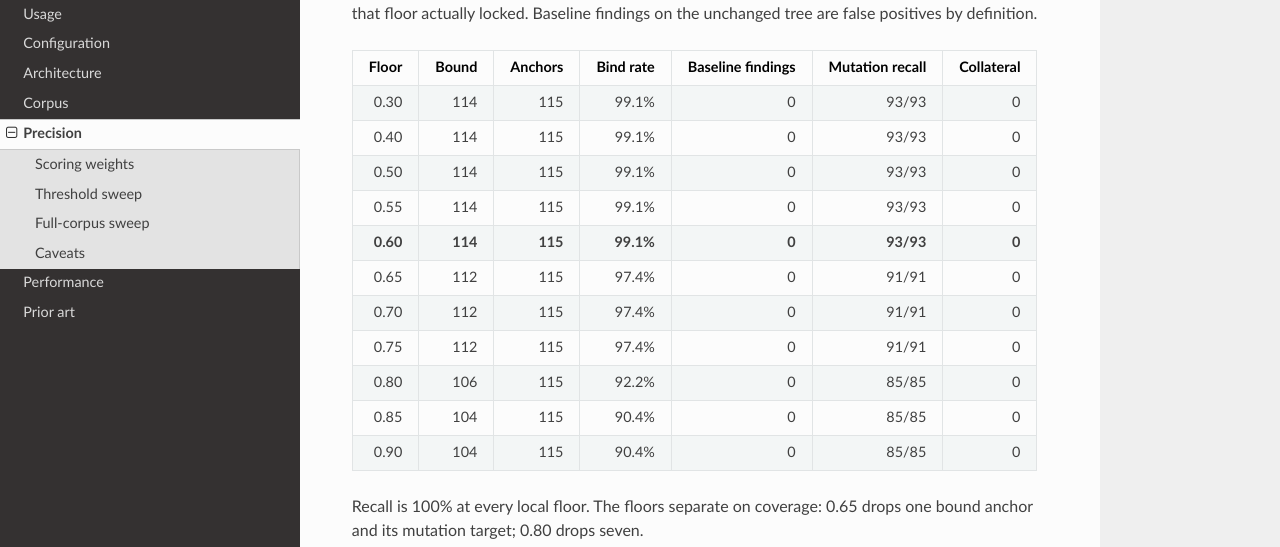
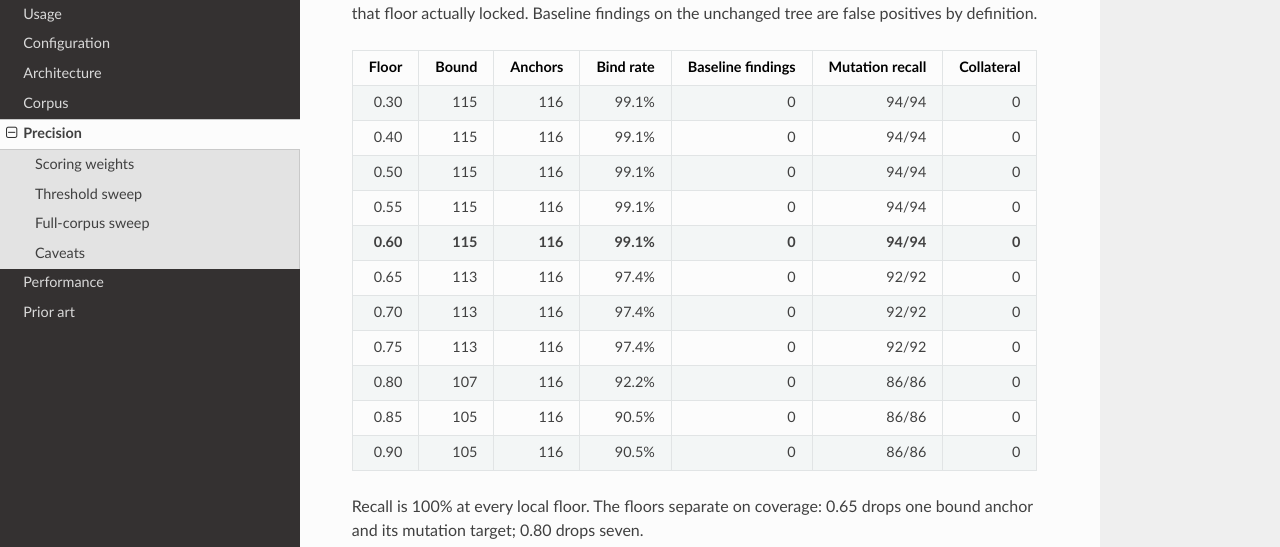
Before and after one commit to vindeckyy/docbind, an MkDocs documentation site: the page built from docs/precision.md, in a window 1280 px wide and 1400 px high, scrolled down 1109 px. Shown: the part 165-712 px from the top of the window. Built offline with MkDocs 1.6.1, drawn with Linux system fonts in a browser that asks for light colours; nearby versions of some CDN libraries; some of the changed text lies outside the part shown.

```diff
--- a/docs/precision.md
+++ b/docs/precision.md
@@ -37,17 +37,17 @@ A binding also fails when the best score is within `0.05` of the second candidat
 
 | Floor | Bound | Anchors | Bind rate | Baseline findings | Mutation recall | Collateral |
 |---:|---:|---:|---:|---:|---:|---:|
-| 0.30 | 114 | 115 | 99.1% | 0 | 93/93 | 0 |
-| 0.40 | 114 | 115 | 99.1% | 0 | 93/93 | 0 |
-| 0.50 | 114 | 115 | 99.1% | 0 | 93/93 | 0 |
-| 0.55 | 114 | 115 | 99.1% | 0 | 93/93 | 0 |
-| **0.60** | **114** | **115** | **99.1%** | **0** | **93/93** | **0** |
-| 0.65 | 112 | 115 | 97.4% | 0 | 91/91 | 0 |
-| 0.70 | 112 | 115 | 97.4% | 0 | 91/91 | 0 |
-| 0.75 | 112 | 115 | 97.4% | 0 | 91/91 | 0 |
-| 0.80 | 106 | 115 | 92.2% | 0 | 85/85 | 0 |
-| 0.85 | 104 | 115 | 90.4% | 0 | 85/85 | 0 |
-| 0.90 | 104 | 115 | 90.4% | 0 | 85/85 | 0 |
+| 0.30 | 115 | 116 | 99.1% | 0 | 94/94 | 0 |
+| 0.40 | 115 | 116 | 99.1% | 0 | 94/94 | 0 |
+| 0.50 | 115 | 116 | 99.1% | 0 | 94/94 | 0 |
+| 0.55 | 115 | 116 | 99.1% | 0 | 94/94 | 0 |
+| **0.60** | **115** | **116** | **99.1%** | **0** | **94/94** | **0** |
+| 0.65 | 113 | 116 | 97.4% | 0 | 92/92 | 0 |
+| 0.70 | 113 | 116 | 97.4% | 0 | 92/92 | 0 |
+| 0.75 | 113 | 116 | 97.4% | 0 | 92/92 | 0 |
+| 0.80 | 107 | 116 | 92.2% | 0 | 86/86 | 0 |
+| 0.85 | 105 | 116 | 90.5% | 0 | 86/86 | 0 |
+| 0.90 | 105 | 116 | 90.5% | 0 | 86/86 | 0 |
 
 Recall is 100% at every local floor. The floors separate on coverage: 0.65 drops one bound anchor and its mutation target; 0.80 drops seven.
 
@@ -57,12 +57,12 @@ The same sweep over all twelve corpus cases gives a sharper coverage edge. Floor
 
 | Floor | Bound | Anchors | Bind rate | Baseline findings | Mutation recall | Collateral |
 |---:|---:|---:|---:|---:|---:|---:|
-| 0.40 | 853 | 3403 | 25.1% | 0 | 113/113 | 0 |
-| 0.50 | 853 | 3403 | 25.1% | 0 | 113/113 | 0 |
-| 0.55 | 837 | 3403 | 24.6% | 0 | 113/113 | 0 |
-| **0.60** | **836** | **3403** | **24.6%** | 0 | **113/113** | 0 |
-| 0.70 | 677 | 3403 | 19.9% | 0 | 111/111 | 0 |
-| 0.80 | 636 | 3403 | 18.7% | 0 | 104/104 | 0 |
+| 0.40 | 854 | 3404 | 25.1% | 0 | 114/114 | 0 |
+| 0.50 | 854 | 3404 | 25.1% | 0 | 114/114 | 0 |
+| 0.55 | 838 | 3404 | 24.6% | 0 | 114/114 | 0 |
+| **0.60** | **837** | **3404** | **24.6%** | 0 | **114/114** | 0 |
+| 0.70 | 678 | 3404 | 19.9% | 0 | 112/112 | 0 |
+| 0.80 | 637 | 3404 | 18.7% | 0 | 105/105 | 0 |
 
 The default stays at 0.60. Lowering to 0.50 would add 17 anchors, but each is a bare name with no import, qualification, signature, or API-doc context. The precision model treats name-only matches in prose as noise, and the test suite pins that rule. The 17 extra anchors are not evidence that the floor should move; they are the class of binding the floor exists to reject.
 
@@ -74,6 +74,6 @@ Raw rows are in `corpus/precision.json` for the local sweep and `corpus/precisio
 
 ## Caveats
 
-- The local sweep covers 115 anchors across eight fixtures. The full sweep covers all 3360 anchors but only five floors.
+- The local sweep covers 116 anchors across eight fixtures. The full sweep covers all 3360 anchors but only five floors.
 - Recall here means detecting a seeded rename of a symbol that floor locked. It says nothing about symbols the floor did not bind.
 - The full sweep samples five floors. A finer scan between 0.50 and 0.70 could locate a tighter edge.
--- a/package.json
+++ b/package.json
@@ -1,6 +1,6 @@
 {
   "name": "@vindeckyy/docbind",
-  "version": "0.1.87",
+  "version": "0.1.88",
   "description": "Static analysis for stale symbol references in markdown and reStructuredText. Supports TypeScript, JavaScript, Python, Rust, and Go.",
   "type": "module",
   "bin": {
```
Also changed, not shown: CHANGELOG.md (+21 -0 lines), README.md (+2 -2 lines), docs/corpus.md (+2 -2 lines), 12 other files.
